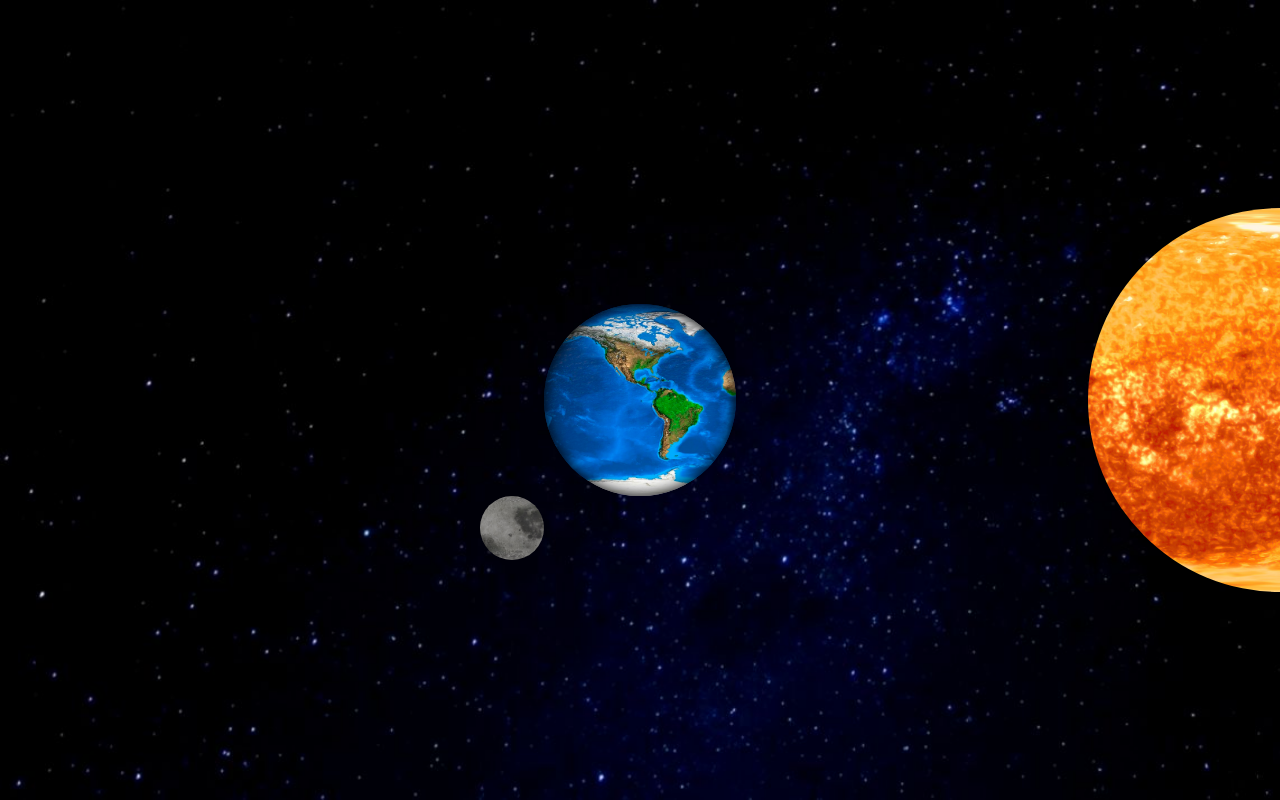
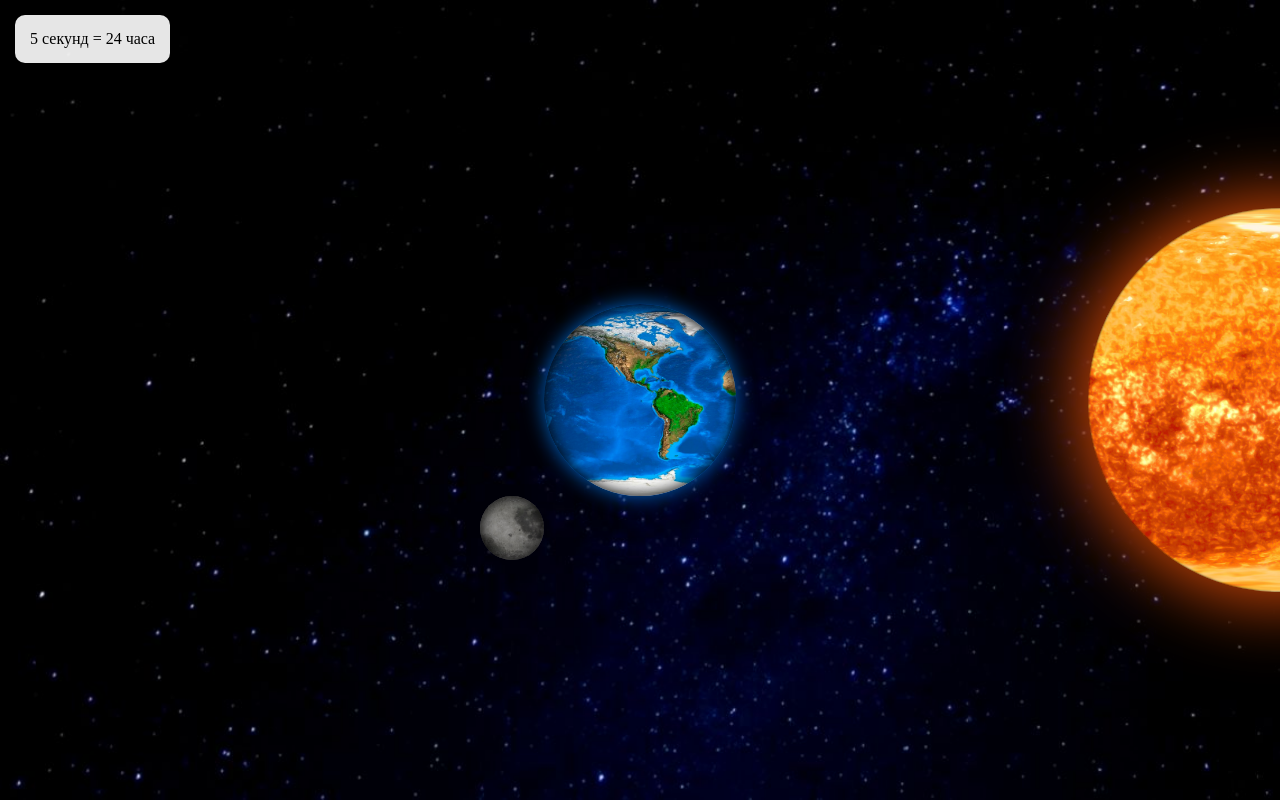
Before and after one commit to VadimGorbenko/spinning-moon, a plain HTML site: page index.html in a window 1280 px wide. Drawn offline with Linux system fonts and the light colour scheme.

Commit message:
Инфо текст + тени
Добавлен блок с информацией о пропорциях времени и тени для объектов. Атмосфера, свечение солнца, и внутренняя тень для всех объектов для придания объёма

```diff
--- a/index.html
+++ b/index.html
@@ -6,6 +6,9 @@
 	<link rel="stylesheet" href="style.css">
 </head>
 <body>
+	<div class="info">
+		<span>5 секунд = 24 часа</span>
+	</div>
 	<div class="space">
 		<div class="sun object-bg-animation space-object"></div>
 		<div class="earth-group objects-group">
--- a/style.css
+++ b/style.css
@@ -4,6 +4,16 @@ html,body{
 
 body{
 	margin: 0;
+}
+
+.info{
+	position: absolute;
+	top: 15px;
+	left: 15px;
+	padding: 15px;
+	border-radius: 10px;
+	background-color: rgba(255,255,255, 0.9);
+	z-index: 10;
 }
 
 .space{
@@ -38,7 +48,8 @@ body{
 	background-image: url("earth-mapHD.jpg");
 	animation-duration: 5s;
 	z-index: 10;
-	box-shadow: 0 0 15px 1px black inset;
+	box-shadow: 0 0 15px 1px black inset,
+							0 0 20px 0px rgba(0, 107, 212, 0.9)
 }
 
 .earth-group__moon{
@@ -52,6 +63,7 @@ body{
 	background-image: url("moon-mapHD.jpg");
 	animation: spinArroundEarth 5s linear infinite;
 	z-index: 1;
+	box-shadow: 0 0 15px 1px black inset;
 }
 
 .sun{
@@ -64,6 +76,8 @@ body{
 	background-color: orange;
 	background-image: url('sun-mapHD.jpg');
 	animation-duration: 125s;
+	box-shadow: 0 0 2px 0px black inset,
+							0 0 70px 10px rgb(212, 73, 8);
 }
 
 
```
